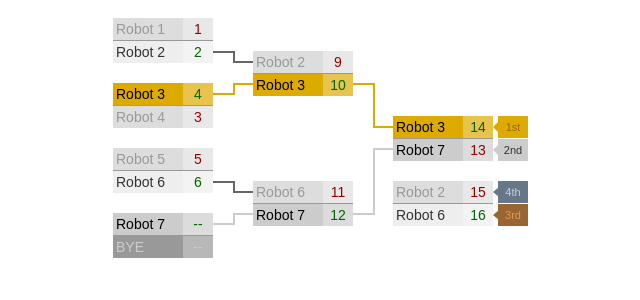
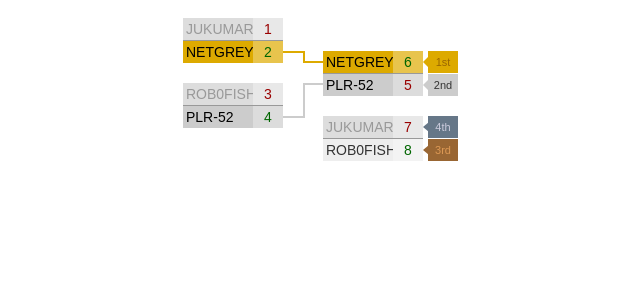
Before and after one commit to boyarzun/robo-one, a Django app: template pages/templates/pages/ranking/2020/1-robo-one-chile-iframe.html in a window 1280 px wide. Shown: the top 300 px of the page, without its empty margins (322-962 px from the left). Run offline with Django 3.2, Linux system fonts and the light colour scheme; the template is opened without the code that fills it, so the values that code supplies are empty.

Commit message:
modified: ranking result iframe

```diff
--- a/pages/templates/pages/ranking/2020/1-robo-one-chile-iframe.html
+++ b/pages/templates/pages/ranking/2020/1-robo-one-chile-iframe.html
@@ -22,15 +22,12 @@
     <script type="text/javascript">
         var minimalData = {
             teams: [
-                ["Robot 1", "Robot 2"], /* first matchup */
-                ["Robot 3", "Robot 4"],  /* second matchup */
-                ["Robot 5", "Robot 6"],  /* third matchup */
-                ["Robot 7", null],  /* fourth matchup */
+                ["JUKUMARI", "	NETGREY"], /* first matchup */
+                ["ROB0FISHY", "PLR-52"],  /* second matchup */
             ],
             results: [
-                [[1, 2], [4, 3], [5, 6], [7, 8]],       /* first round */
-                [[9, 10], [11, 12]],       /* second round */
-                [[14, 13], [15, 16]]       /* third round */
+                [[1,2], [3,4]],
+                [[6,5], [7,8]]       /* first round */
             ]
         }
 
```
